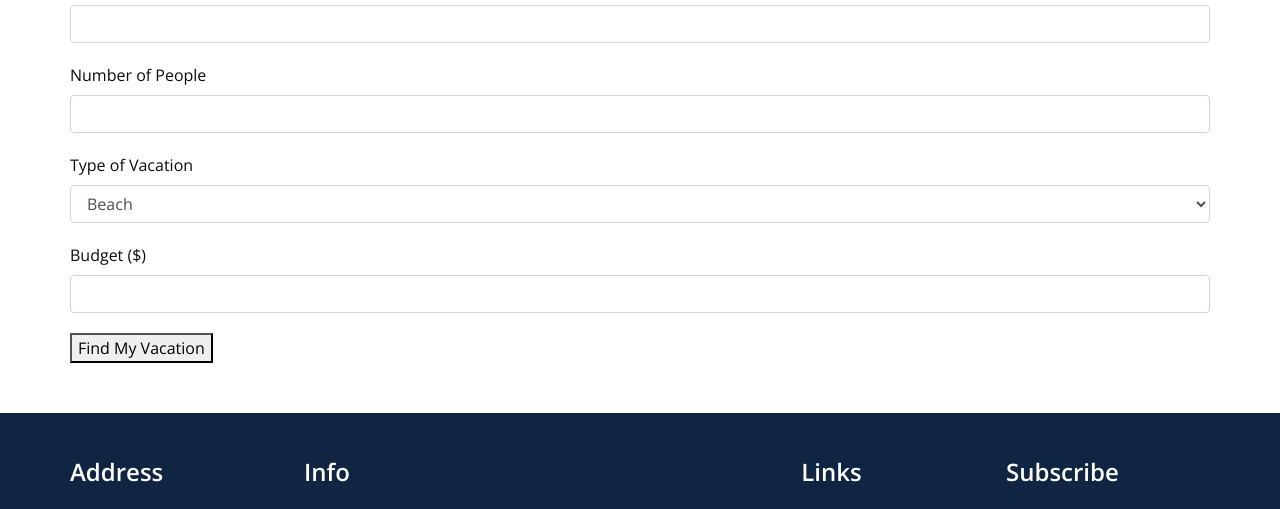
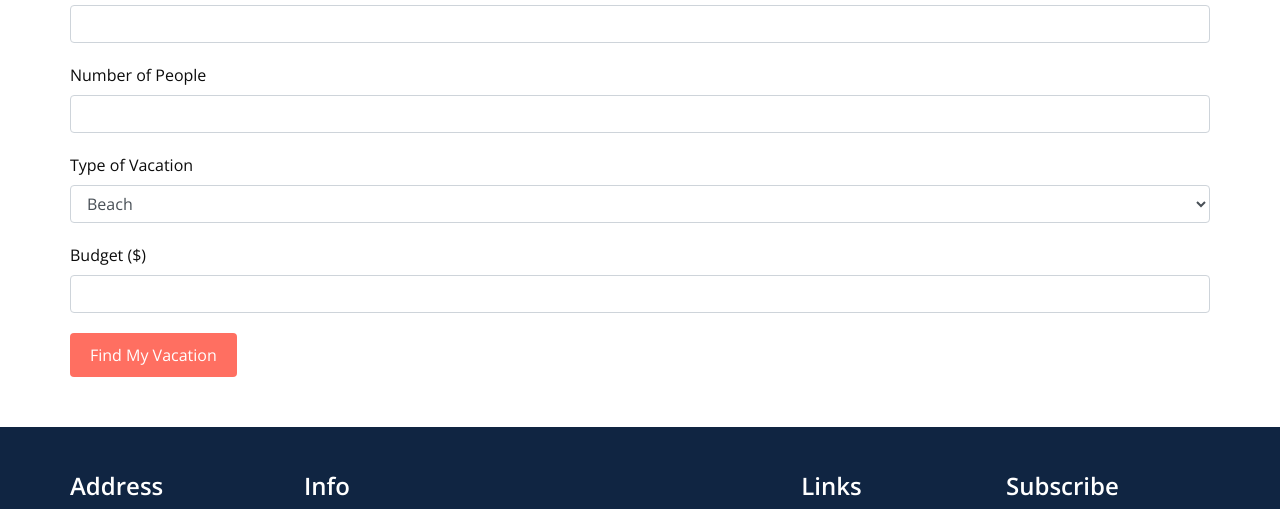
Before and after one commit to oreo07-cyber/oreo07-cyber.github.io, a plain HTML site: page service.html in a window 1280 px wide. Shown: the part 215-724 px from the top of the page. Drawn offline with nearby package versions, Linux system fonts and the light colour scheme; some packages are replaced by stand-ins of ours.

```diff
--- a/service.html
+++ b/service.html
@@ -110,7 +110,7 @@
           <label for="budget">Budget ($)</label>
           <input type="number" id="budget" name="budget" class="form-control" required>
         </div>
-        <button type="submit" id="submitBtn">Find My Vacation</button>
+        <button type="submit" id="submitBtn" class="btn btn-primary">Find My Vacation</button>
       </form>
     </div>
   </section>
```
